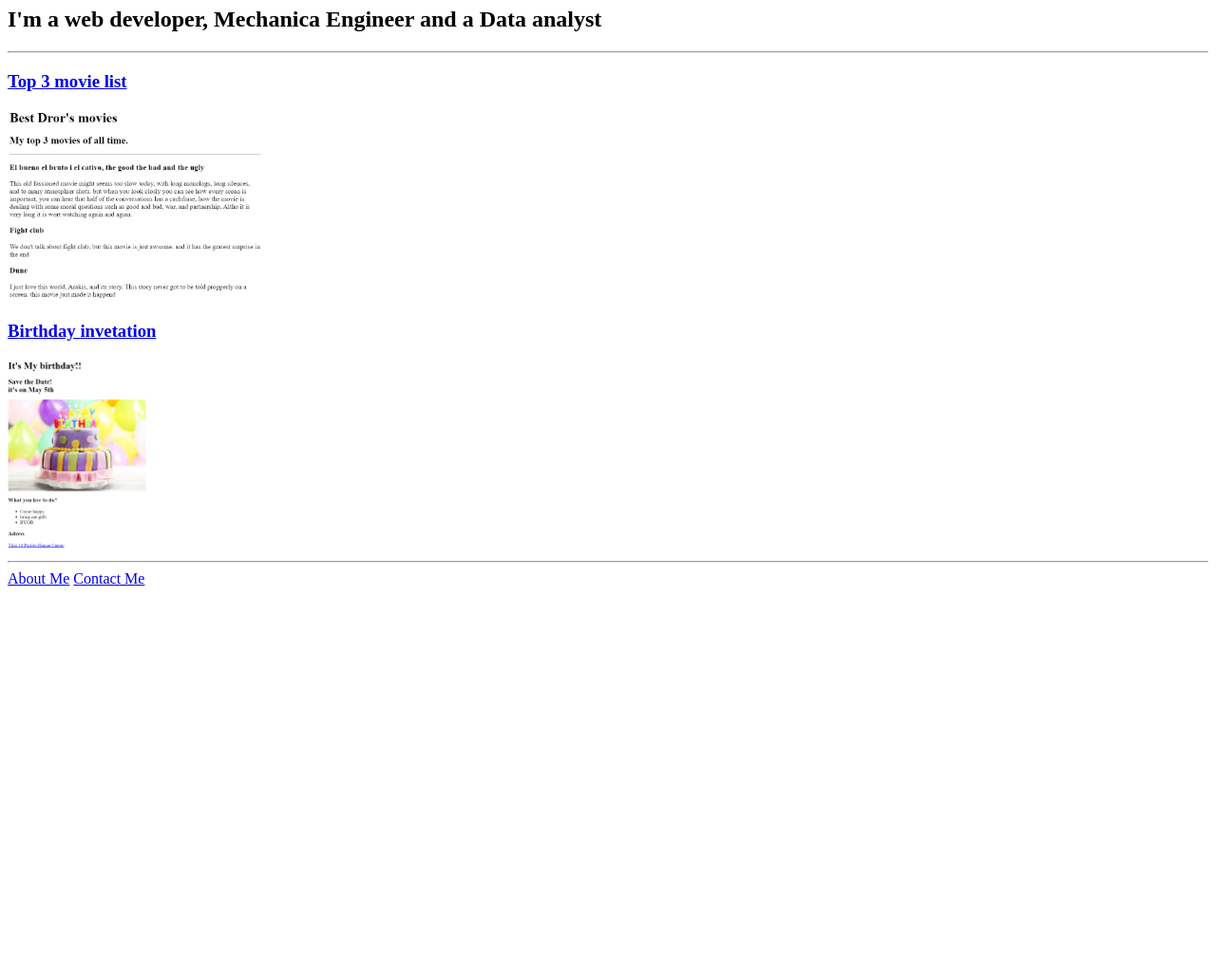
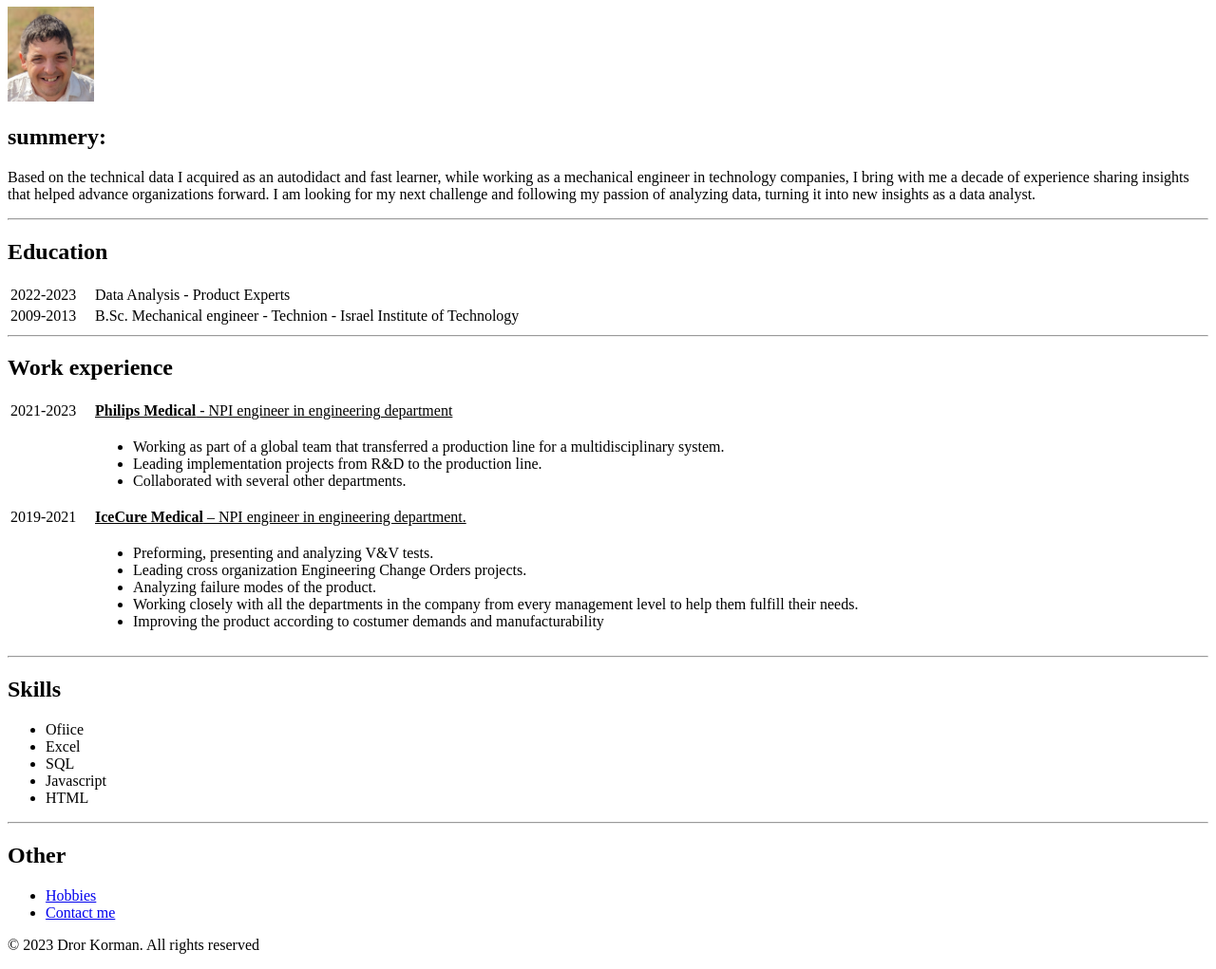
Before and after one commit to Drok012/portfolio, a plain HTML site: page index.html in a window 1280 px wide. Shown: the part 73-1094 px from the top of the page at 95% size. Before the commit the page ends 800 px from the top, so only its background shows below. Drawn offline with Linux system fonts and the light colour scheme.

Commit message:
Add files via upload

```diff
--- a/index.html
+++ b/index.html
@@ -1,33 +1,77 @@
-<!-- TODO 1: Create the HTML Boilerplate -->
-<!doctype html>
-<HTML>
+<!DOCTYPE html>
+<html lang="en">
 <head>
     <meta charset="UTF-8">
-        <title>Dror Korman</title>
+    <title>My Resume</title>
 </head>
 <body>
-       <h1>Dror Korman's Portfolio</h1>
-       <h2>I'm a web developer, Mechanica Engineer and a Data analyst</h2>
+    <h1>Dror Korman</h1>
+    <img src="./assets/images/profile pic.png" height="100">
+    <h2>summery: </h2>
+    <p>Based on the technical data I acquired as an autodidact and fast learner,
+        while working as a mechanical engineer in technology companies, I bring with
+        me a decade of experience sharing insights that helped advance
+        organizations forward. I am looking for my next challenge and following my
+        passion of analyzing data, turning it into new insights as a data analyst.</p>
     <hr>
-        <h3><a href="./public/index.html">Top 3 movie list</a></h3>
-        <img src="./assets/images/Movies.png" height="200">
-        <h3><a href="./public/index copy.html">Birthday invetation</a></body></h3>
-        <img src="./assets/images/B-day invbetation.png" height="200">
+        <h2>Education</h2>
+    <table>
+        <tr>
+            <td width="85">2022-2023</td> <td>Data Analysis - Product Experts</td>
+        </tr>
+        <tr>
+            <td>2009-2013</td> <td>B.Sc. Mechanical engineer - Technion - Israel Institute of Technology</td>
+        </tr>
+    </table>
     <hr>
-        <a href="./public/about.html">About Me</a>
-        <a href="./public/contact.html">Contact Me</a>
+    <h2>Work experience</h2>
+    <table>
+        <tr>
+            <td width="85">2021-2023</td> <td><u><b>Philips Medical</b> - NPI engineer in engineering department</td></u></td>
+        </tr>
+        <tr>
+            <td></td><td>
+                <ul>
+                    <li>Working as part of a global team that transferred a production line for a
+                        multidisciplinary system.</li>
+                    <li>Leading implementation projects from R&D to the production line.</li>
+                    <li>Collaborated with several other departments.</li>
+                </ul>
+            </td>
+        </tr>
+        <tr>
+            <td>2019-2021</td> <td><b><u>IceCure Medical</b> – NPI engineer in engineering department.</u></td>
+        </tr>
+        <tr>
+            <td></td><td>
+                <ul>
+                    <li>Preforming, presenting and analyzing V&V tests.</li>
+                    <li>Leading cross organization Engineering Change Orders projects.</li>
+                    <li>Analyzing failure modes of the product.</li>
+                    <li>Working closely with all the departments in the company from every management
+                        level to help them fulfill their needs.</li>
+                    <li>Improving the product according to costumer demands and manufacturability</li>
+                </ul>
+            </td>
+        </tr>
+    </table>
+    <hr>
+    <h2>Skills</h2>
+    <ul>
+        <li>Ofiice</li>
+        <li>Excel</li>
+        <li>SQL</li>
+        <li>Javascript</li>
+        <li>HTML</li>
+    </ul>
+    <hr>
+    <h2>Other</h2>
+    <ul>
+        <li><a href="./Hobbies.html">Hobbies</a></li>
+        <li><a href="./Contact me.html">Contact me</a></li>
+    </ul>
+    <footer>
+        <p>© 2023 Dror Korman. All rights reserved</p>
+    </footer>
 </body>
-</HTML>
-<!-- TODO 2: Add Your previous projects' HTML into the public folder -->
-
-<!-- TODO 3: Take screenshots of your project previews and add the images to the images folder -->
-
-<!-- TODO 4: Add titles/subtitles etc. -->
-
-<!-- TODO 5: Add a link to the project pages -->
-
-<!-- TODO 6: Add images to show the project previews
-HINT for TODO 6: You can use the height attribute set to 200 to make the image smaller:
-https://developer.mozilla.org/en-US/docs/Web/HTML/Element/img#attr-height -->
-
-<!-- TODO 7: Add the Contact Me and About Me page links -->
+</html>
```
Also changed, not shown: Contact me.html (added, +13 -0 lines), Hobbies.html (added, +48 -0 lines), assets/images/profile pic.png (added). Lines whose indentation alone changed are shown as unchanged.
